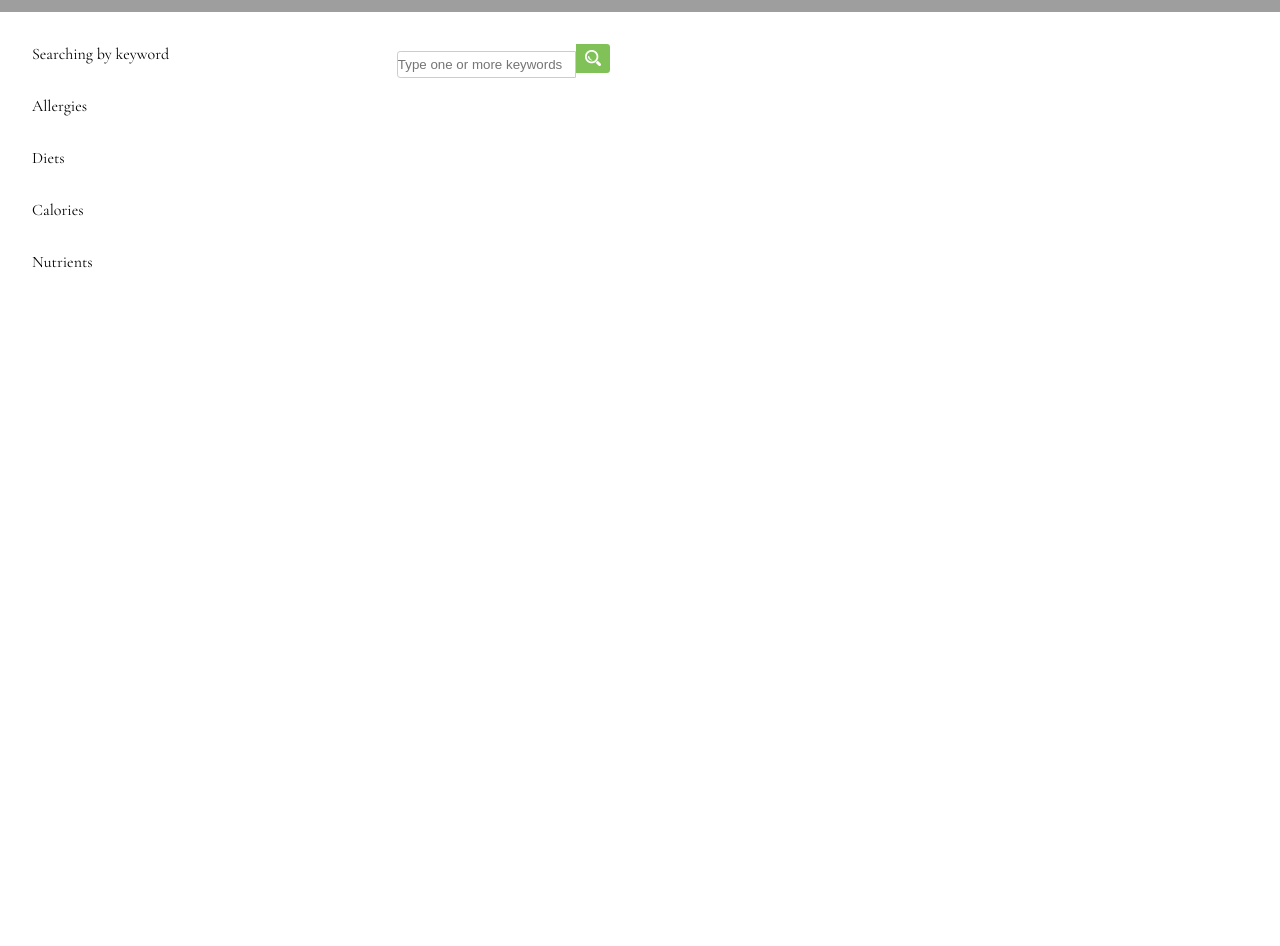
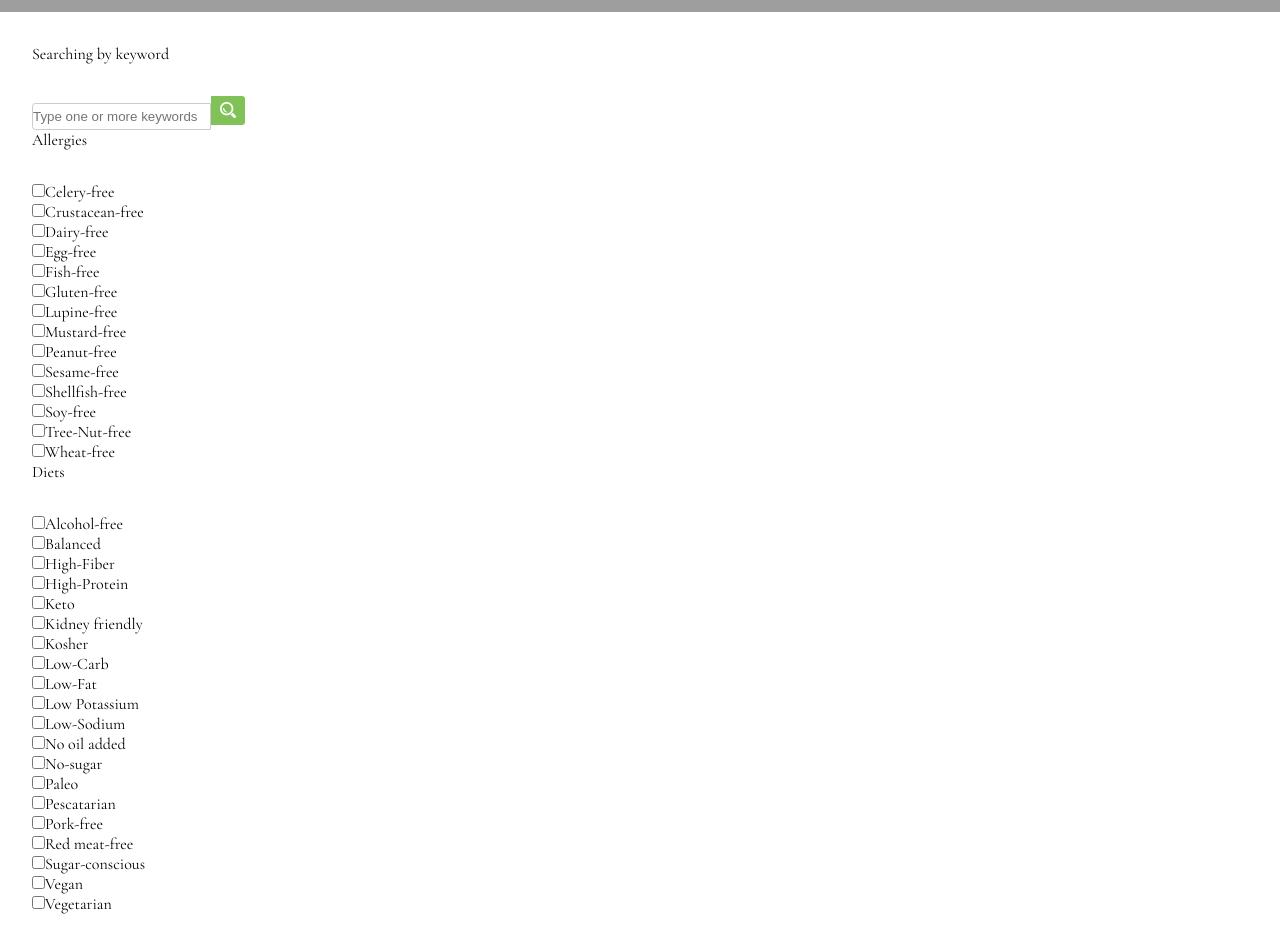
Before and after one commit to tetiana-batura/taste-match, a React (Vite) app: page / in a window 1280 px wide. Shown: the part 480-1426 px from the top of the page. Before the commit the page ends 816 px from the top, so only its background shows below. Built offline with nearby package versions, Linux system fonts and the light colour scheme; grey boxes are pictures that could not be loaded; a web font is replaced by a local one.

Commit message:
create Allergies and Diets components

```diff
--- /dev/null
+++ b/src/components/Allergies/Allergies.jsx
@@ -0,0 +1,155 @@
+import React from "react";
+
+function Allergies() {
+  return (
+    <div>
+      <div>
+        <p className="recipes__category">Allergies</p>
+      </div>
+      <div>
+        <div>
+          <input
+            className="recipes__form"
+            type="checkbox"
+            id="celery-free"
+            name="alergies"
+            value="celery-free"
+          />
+          <label htmlFor="celery-free">Celery-free</label>
+        </div>
+        <div>
+          <input
+            className="recipes__form"
+            type="checkbox"
+            id="crustacean-free"
+            name="alergies"
+            value="crustacean-free"
+          />
+          <label htmlFor="crustacean-free">Crustacean-free</label>
+        </div>
+        <div>
+          <input
+            className="recipes__form"
+            type="checkbox"
+            id="dairy-free"
+            name="alergies"
+            value="dairy-free"
+          />
+          <label htmlFor="dairy-free">Dairy-free</label>
+        </div>
+        <div>
+          <input
+            className="recipes__form"
+            type="checkbox"
+            id="egg-free"
+            name="alergies"
+            value="egg-free"
+          />
+          <label htmlFor="egg-free">Egg-free</label>
+        </div>
+        <div>
+          <input
+            className="recipes__form"
+            type="checkbox"
+            id="fish-free"
+            name="alergies"
+            value="fish-free"
+          />
+          <label htmlFor="fish-free">Fish-free</label>
+        </div>
+        <div>
+          <input
+            className="recipes__form"
+            type="checkbox"
+            id="gluten-free"
+            name="alergies"
+            value="gluten-free"
+          />
+          <label htmlFor="gluten-free">Gluten-free</label>
+        </div>
+        <div>
+          <input
+            className="recipes__form"
+            type="checkbox"
+            id="lupine-free"
+            name="alergies"
+            value="lupine-free"
+          />
+          <label htmlFor="lupine-free">Lupine-free</label>
+        </div>
+        <div>
+          <input
+            className="recipes__form"
+            type="checkbox"
+            id="mustard-free"
+            name="alergies"
+            value="mustard-free"
+          />
+          <label htmlFor="mustard-free">Mustard-free</label>
+        </div>
+        <div>
+          <input
+            className="recipes__form"
+            type="checkbox"
+            id="peanut-free"
+            name="alergies"
+            value="peanut-free"
+          />
+          <label htmlFor="peanut-free">Peanut-free</label>
+        </div>
+        <div>
+          <input
+            className="recipes__form"
+            type="checkbox"
+            id="sesame-free"
+            name="alergies"
+            value="sesame-free"
+          />
+          <label htmlFor="sesame-free">Sesame-free</label>
+        </div>
+        <div>
+          <input
+            className="recipes__form"
+            type="checkbox"
+            id="shellfish-free"
+            name="alergies"
+            value="shellfish-free"
+          />
+          <label htmlFor="shellfish-free">Shellfish-free</label>
+        </div>
+        <div>
+          <input
+            className="recipes__form"
+            type="checkbox"
+            id="soy-free"
+            name="alergies"
+            value="soy-free"
+          />
+          <label htmlFor="soy-free">Soy-free</label>
+        </div>
+        <div>
+          <input
+            className="recipes__form"
+            type="checkbox"
+            id="tree-nut-free"
+            name="alergies"
+            value="tree-nut-free"
+          />
+          <label htmlFor="tree-nut-free">Tree-Nut-free</label>
+        </div>
+        <div>
+          <input
+            className="recipes__form"
+            type="checkbox"
+            id="wheat-free"
+            name="alergies"
+            value="wheat-free"
+          />
+          <label htmlFor="wheat-free">Wheat-free</label>
+        </div>
+      </div>
+    </div>
+  );
+}
+
+export default Allergies;
--- /dev/null
+++ b/src/components/Diets/Diets.jsx
@@ -0,0 +1,215 @@
+import React from "react";
+
+function Diets() {
+  return (
+    <div>
+      <div>
+        <p className="recipes__category">Diets</p>
+      </div>
+      <div>
+        <div>
+          <input
+            className="recipes__form"
+            type="checkbox"
+            id="alcohol-free"
+            name="diets"
+            value="alcohol-free"
+          />
+          <label htmlFor="alcohol-free">Alcohol-free</label>
+        </div>
+        <div>
+          <input
+            className="recipes__form"
+            type="checkbox"
+            id="balanced"
+            name="diets"
+            value="balanced"
+          />
+          <label htmlFor="balanced">Balanced</label>
+        </div>
+        <div>
+          <input
+            className="recipes__form"
+            type="checkbox"
+            id="high-fiber"
+            name="diets"
+            value="high-fiber"
+          />
+          <label htmlFor="high-fiber">High-Fiber</label>
+        </div>
+        <div>
+          <input
+            className="recipes__form"
+            type="checkbox"
+            id="high-protein"
+            name="diets"
+            value="high-protein"
+          />
+          <label htmlFor="high-protein">High-Protein</label>
+        </div>
+        <div>
+          <input
+            className="recipes__form"
+            type="checkbox"
+            id="keto"
+            name="diets"
+            value="keto"
+          />
+          <label htmlFor="keto">Keto</label>
+        </div>
+        <div>
+          <input
+            className="recipes__form"
+            type="checkbox"
+            id="kidney-friendly"
+            name="diets"
+            value="kidney-friendly"
+          />
+          <label htmlFor="kidney-friendly">Kidney friendly</label>
+        </div>
+        <div>
+          <input
+            className="recipes__form"
+            type="checkbox"
+            id="kosher"
+            name="diets"
+            value="kosher"
+          />
+          <label htmlFor="kosher">Kosher</label>
+        </div>
+        <div>
+          <input
+            className="recipes__form"
+            type="checkbox"
+            id="low-carb"
+            name="diets"
+            value="low-carb"
+          />
+          <label htmlFor="low-carb">Low-Carb</label>
+        </div>
+        <div>
+          <input
+            className="recipes__form"
+            type="checkbox"
+            id="low-fat"
+            name="diets"
+            value="low-fat"
+          />
+          <label htmlFor="low-fat">Low-Fat</label>
+        </div>
+        <div>
+          <input
+            className="recipes__form"
+            type="checkbox"
+            id="low-potassium"
+            name="diets"
+            value="low-potassium"
+          />
+          <label htmlFor="low-potassium">Low Potassium</label>
+        </div>
+        <div>
+          <input
+            className="recipes__form"
+            type="checkbox"
+            id="low-sodium"
+            name="diets"
+            value="low-sodium"
+          />
+          <label htmlFor="low-sodium">Low-Sodium</label>
+        </div>
+        <div>
+          <input
+            className="recipes__form"
+            type="checkbox"
+            id="no-oil-added"
+            name="diets"
+            value="no-oil-added"
+          />
+          <label htmlFor="no-oil-added">No oil added</label>
+        </div>
+        <div>
+          <input
+            className="recipes__form"
+            type="checkbox"
+            id="no-sugar"
+            name="diets"
+            value="no-sugar"
+          />
+          <label htmlFor="no-sugar">No-sugar</label>
+        </div>
+        <div>
+          <input
+            className="recipes__form"
+            type="checkbox"
+            id="paleo"
+            name="diets"
+            value="paleo"
+          />
+          <label htmlFor="paleo">Paleo</label>
+        </div>
+        <div>
+          <input
+            className="recipes__form"
+            type="checkbox"
+            id="pescatarian"
+            name="diets"
+            value="pescatarian"
+          />
+          <label htmlFor="pescatarian">Pescatarian</label>
+        </div>
+        <div>
+          <input
+            className="recipes__form"
+            type="checkbox"
+            id="pork-free"
+            name="diets"
+            value="pork-free"
+          />
+          <label htmlFor="pork-free">Pork-free</label>
+        </div>
+        <div>
+          <input
+            className="recipes__form"
+            type="checkbox"
+            id="red-meat-free"
+            name="diets"
+            value="red-meat-free"
+          />
+          <label htmlFor="red-meat-free">Red meat-free</label>
+        </div>
+        <div>
+          <input
+            className="recipes__form"
+            type="checkbox"
+            id="sugar-conscious"
+            name="diets"
+            value="sugar-conscious"
+          />
+          <label htmlFor="sugar-conscious">Sugar-conscious</label>
+        </div>
+        <div>
+          <input
+            className="recipes__form"
+            type="checkbox"
+            id="vegan"
+            name="diets"
+            value="vegan"
+          />
+          <label htmlFor="vegan">Vegan</label>
+        </div>
+        <div>
+          <input
+            className="recipes__form"
+            type="checkbox"
+            id="Vegetarian"
+            name="diets"
+            value="Vegetarian"
+          />
+          <label htmlFor="Vegetarian">Vegetarian</label>
+        </div>
+      </div>
+    </div>
+  );
+}
+
+export default Diets;
--- a/src/pages/HomePage/HomePage.jsx
+++ b/src/pages/HomePage/HomePage.jsx
@@ -1,8 +1,9 @@
-
 import { useState, useEffect } from "react";
 import { useParams, useSearchParams } from "react-router-dom";
 import axios from "axios";
 import Header from "../../components/Header/Header";
+import Allergies from "../../components/Allergies/Allergies";
+import Diets from "../../components/Diets/Diets";
 import "./HomePage.scss";
 
 // import React from 'react'
@@ -14,30 +15,43 @@ function HomePage() {
 
   console.log(searchParams);
 
+  function handleSubmit() {}
+
   // if no params, default recipes
   // if params come from form submit, use them on a backend
 
   return (
-
     <>
       <Header />
       <section className="recipes">
-            <div className="recipes__keywords">
-            <div className="recipes__keywords-wrapper">
+        <div className="recipes__form-wrapper">
+          <form onSubmit={handleSubmit}>
+            <div>
+              <div>
+                <div>
                   <p className="recipes__category">Searching by keyword</p>
                 </div>
-            <div className="recipes__form-wrapper">
-            <form id="myForm" action="/submit"></form>
-            <input className="recipes__form" type="text" name="keywords" form="myForm" placeholder="Type one or more keywords"></input>
-            <button  className="recipes__form-button" type="submit" form="myForm">
-                <img className="recipes__logo"src="../../src/assets/images/glass.png" alt="" />
+                <div>
+                  <input
+                    className="recipes__form"
+                    type="text"
+                    name="keywords"
+                    placeholder="Type one or more keywords"
+                  />
+                  <button className="recipes__form-button" type="submit">
+                    <img
+                      className="recipes__logo"
+                      src="../../src/assets/images/glass.png"
+                      alt=""
+                    />
                   </button>
                 </div>
               </div>
-            <p className="recipes__category">Allergies</p>
-            <p className="recipes__category">Diets</p>
-            <p className="recipes__category">Calories</p>
-            <p className="recipes__category">Nutrients</p>
+              <Allergies />
+              <Diets />
+            </div>
+          </form>
+        </div>
       </section>
     </>
   );
```
Lines whose indentation alone changed are shown as unchanged.
